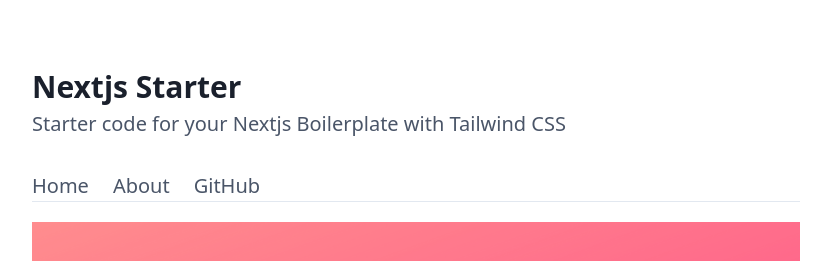
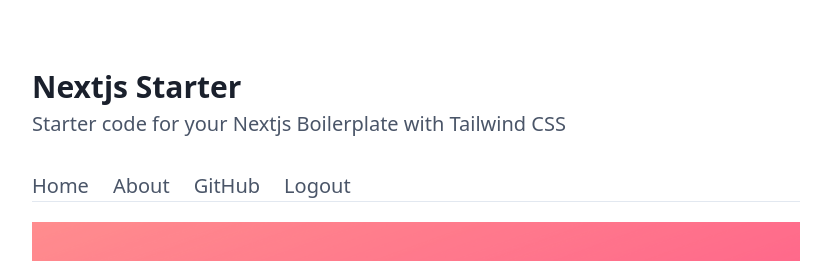
Before and after one commit to JCayabyab/onelink, a Next.js app: page / in a window 1280 px wide. Shown: the top 261 px of the page, without its empty margins (224-1055 px from the left). Built offline with nearby package versions, Linux system fonts and the light colour scheme; sample sign-in values are in the browser's storage.

Commit message:
Add logout button

```diff
--- a/src/contexts/GlobalContext.tsx
+++ b/src/contexts/GlobalContext.tsx
@@ -45,7 +45,8 @@
   const logout = useCallback(() => {
     setUserState(null);
     localStorage.removeItem('user');
-  }, [setUserState]);
+    router.push('/login');
+  }, [setUserState, router]);
 
   useEffect(() => {
     const userFromLocalStorage = localStorage.getItem('user');
--- a/src/templates/Main.tsx
+++ b/src/templates/Main.tsx
@@ -2,6 +2,7 @@
 
 import Link from 'next/link';
 
+import { useGlobalContext } from '@/contexts/GlobalContext';
 import { AppConfig } from '@/utils/AppConfig';
 
 type IMainProps = {
@@ -9,7 +10,10 @@
   children: ReactNode;
 };
 
-const Main = (props: IMainProps) => (
+const Main = (props: IMainProps) => {
+  const { logout } = useGlobalContext();
+
+  return (
     <div className="w-full px-1 text-gray-700 antialiased">
       {props.meta}
 
@@ -45,6 +49,14 @@
                   GitHub
                 </a>
               </li>
+              <li className="mr-6">
+                <button
+                  className="border-none text-gray-700 hover:text-gray-900"
+                  onClick={logout}
+                >
+                  Logout
+                </button>
+              </li>
             </ul>
           </div>
         </div>
@@ -67,5 +79,6 @@
       </div>
     </div>
   );
+};
 
 export { Main };
```
Lines whose indentation alone changed are shown as unchanged.
